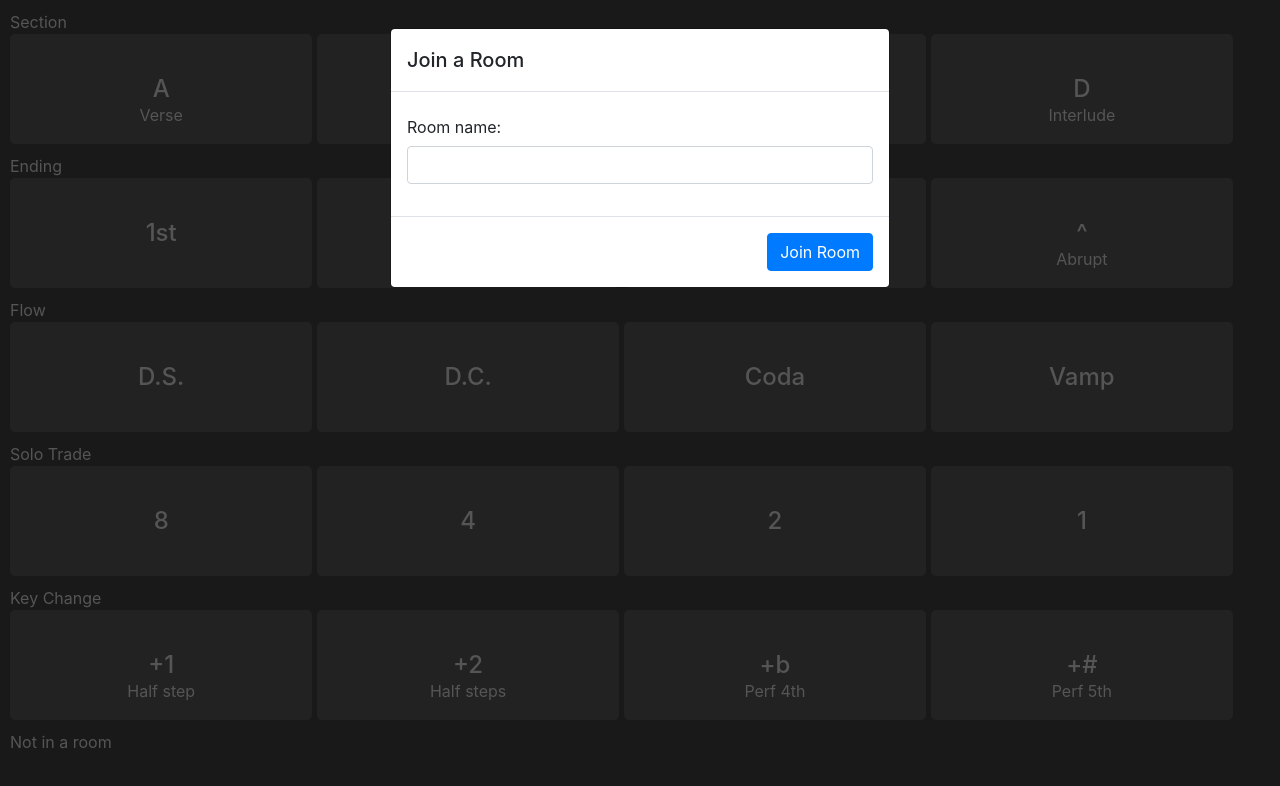
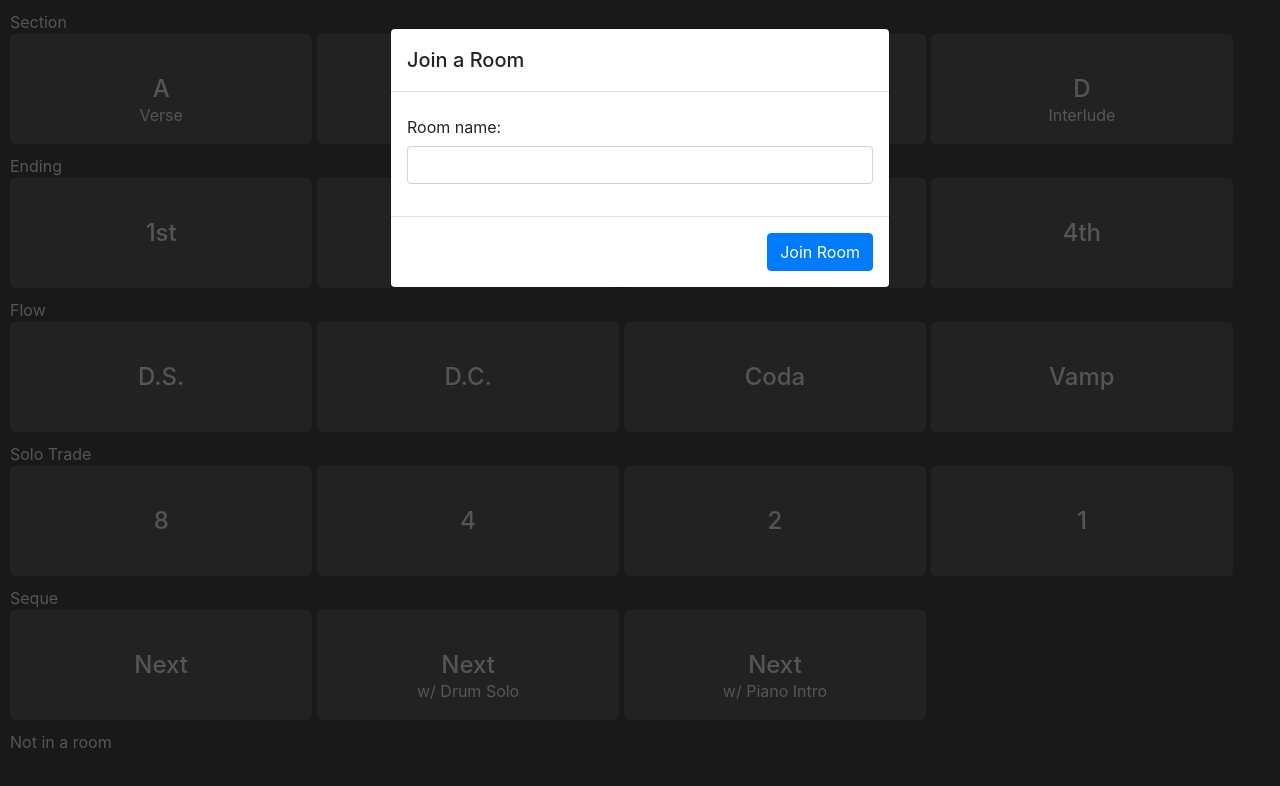
Before and after one commit to chrismiller7/BandSync, a website: page web/index.html in a window 1280 px wide. Drawn offline with nearby package versions, Linux system fonts and the light colour scheme.

Commit message:
Changed lables.

```diff
--- a/web/index.html
+++ b/web/index.html
@@ -221,8 +221,8 @@ div.roomSelectBackground
   <div class="buttonGroup" colorclass="orange">
 	<button> <div>&nbsp;</div><H1>1st</H1><div>&nbsp;</div> </button>
 	<button> <div>&nbsp;</div><H1>2nd</H1><div>&nbsp;</div> </button>
-	<button> <div>&nbsp;</div><H1>Rit</H1><div>&nbsp;</div> </button>
-	<button> <div>&nbsp;</div><H1>^</H1><div>Abrupt</div> </button>
+	<button> <div>&nbsp;</div><H1>3rd</H1><div>&nbsp;</div> </button>
+	<button> <div>&nbsp;</div><H1>4th</H1><div>&nbsp;</div> </button>
   </div>
 </div>
 
@@ -247,12 +247,11 @@ div.roomSelectBackground
 </div>
 
 <div class="parentRow">
-  <div class="title">Key Change</div>
+  <div class="title">Seque</div>
   <div class="buttonGroup" colorclass="blue">
-	<button> <div>&nbsp;</div><H1>+1</H1><div>Half step</div> </button>
-	<button> <div>&nbsp;</div><H1>+2</H1><div>Half steps</div> </button>
-	<button> <div>&nbsp;</div><H1>+b</H1><div>Perf 4th</div> </button>
-	<button> <div>&nbsp;</div><H1>+#</H1><div>Perf 5th</div> </button>
+	<button> <div>&nbsp;</div><H1>Next</H1><div>&nbsp;</div> </button>
+	<button> <div>&nbsp;</div><H1>Next</H1><div>w/ Drum Solo</div> </button>
+	<button> <div>&nbsp;</div><H1>Next</H1><div>w/ Piano Intro</div> </button>
   </div>
 </div>
 
```
